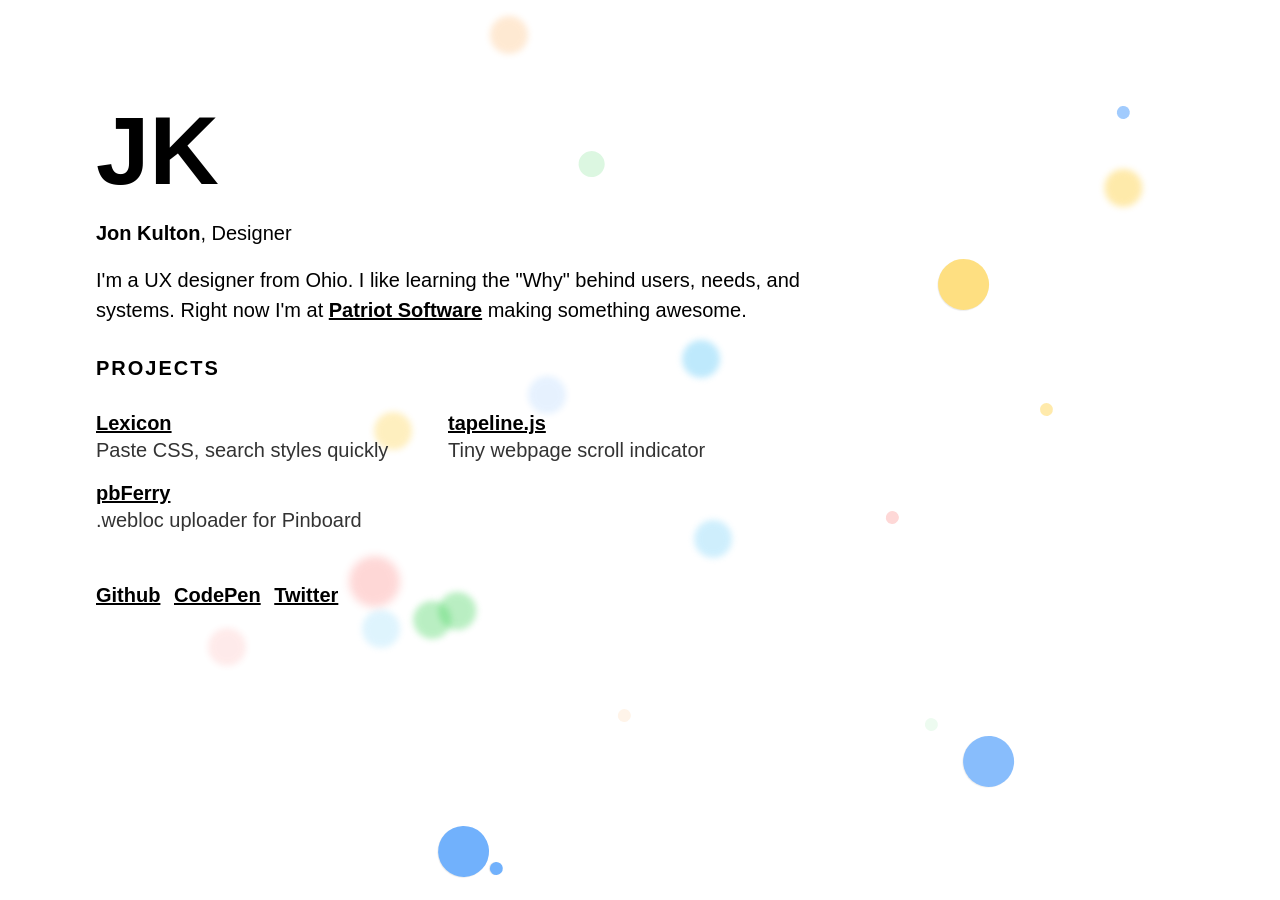
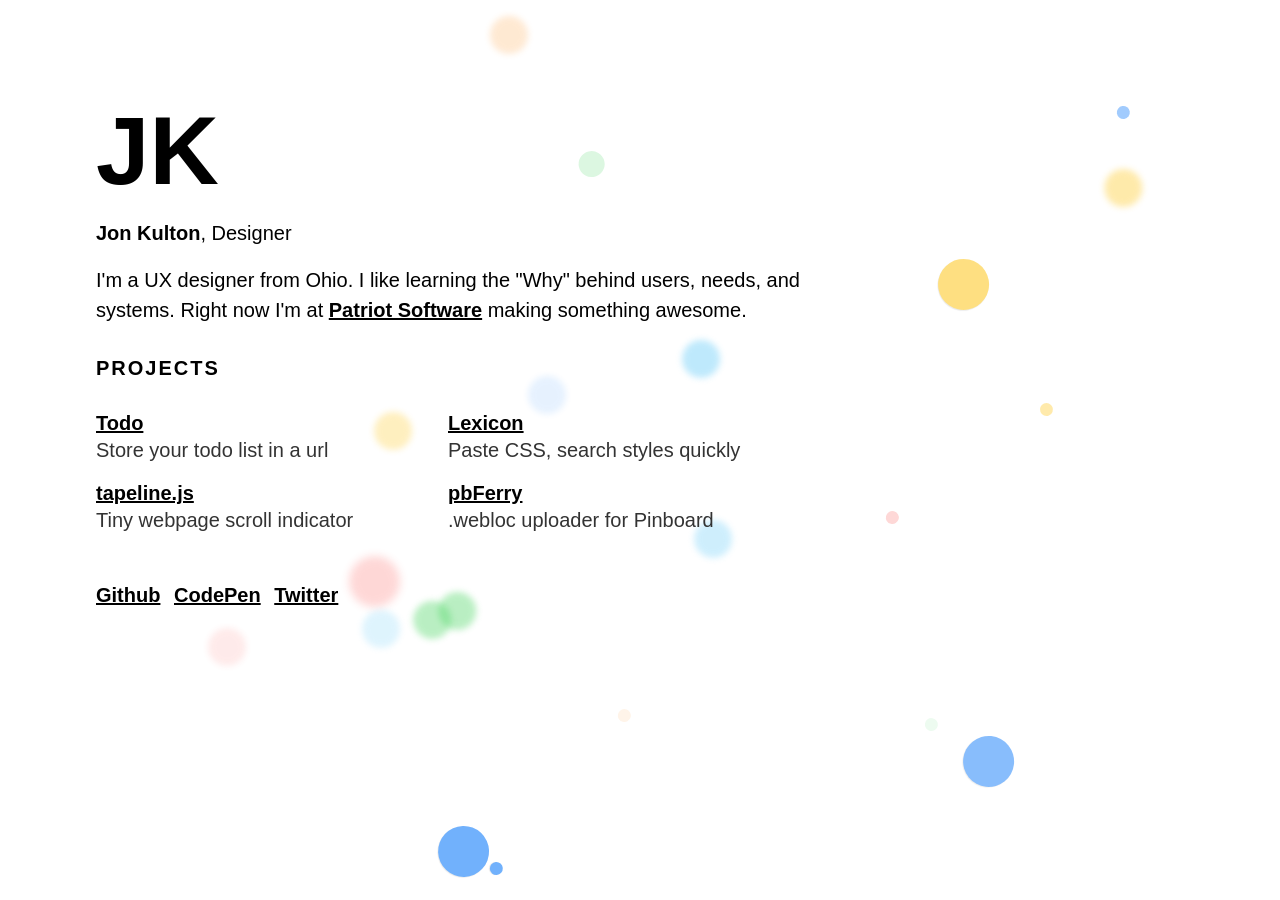
Before and after one commit to jkulton/jkulton.github.io, a Jekyll site: the page built from index.html, in a window 1280 px wide. Built offline with Jekyll 4.4.1, drawn with Linux system fonts in a browser that asks for light colours; comment, search, counter and statistics services are not loaded.

Commit message:
Add link to todo on homepage

```diff
--- a/index.html
+++ b/index.html
@@ -15,6 +15,11 @@ title: Jon Kulton
 			<h2 class="w-100 mv4 ttu tracked f4 bw3">Projects</h2>
 
 			<section class="w-100 flex flex-wrap">
+				<a href="http://todo.jkulton.com" class="dim black no-underline w-100 w-50-ns">
+					<h3 class="underline mb1 f4 mt0">Todo</h3>
+					<p class="mt1 dark-gray">Store your todo list in a url</p>
+				</a>
+
 				<a href="/lexicon" class="dim black no-underline w-100 w-50-ns">
 					<h3 class="underline mb1 f4 mt0 mt0">Lexicon</h3>
 					<p class="mt1 dark-gray">Paste CSS, search styles quickly</p>
```
